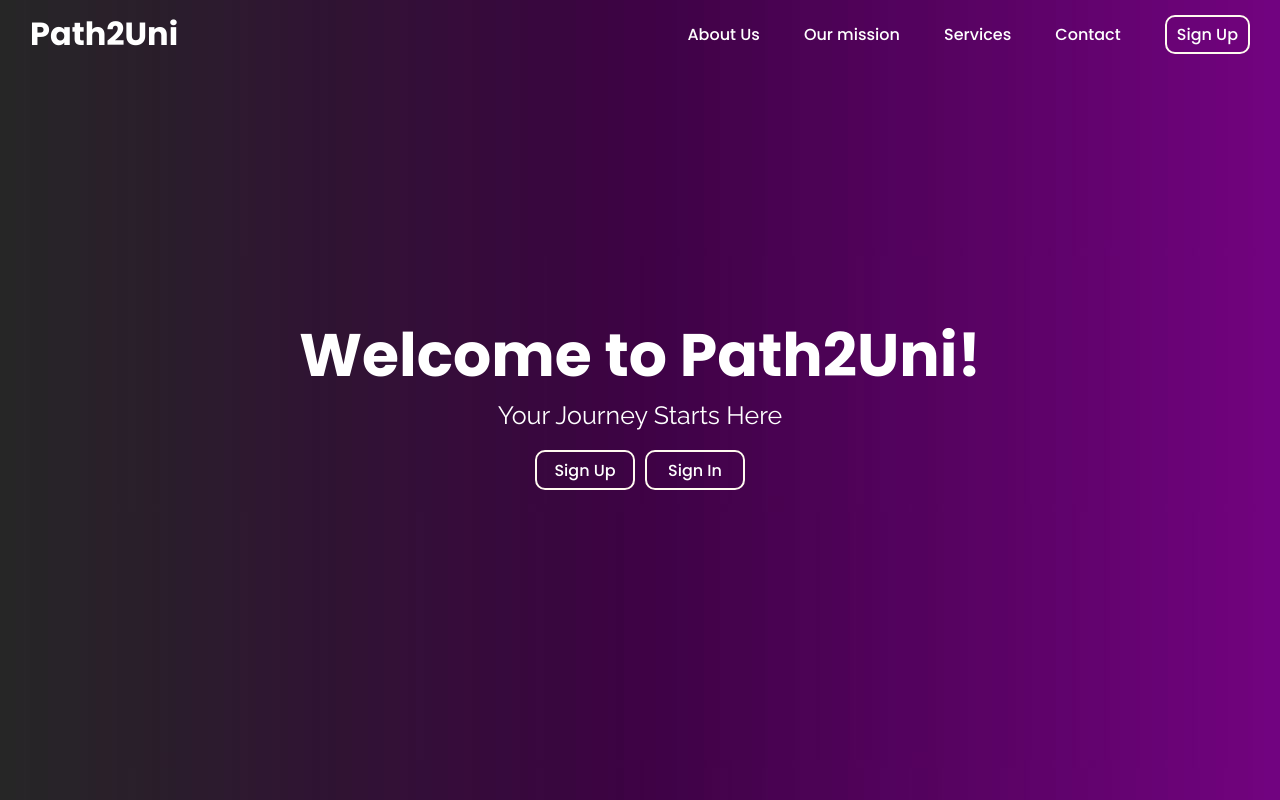
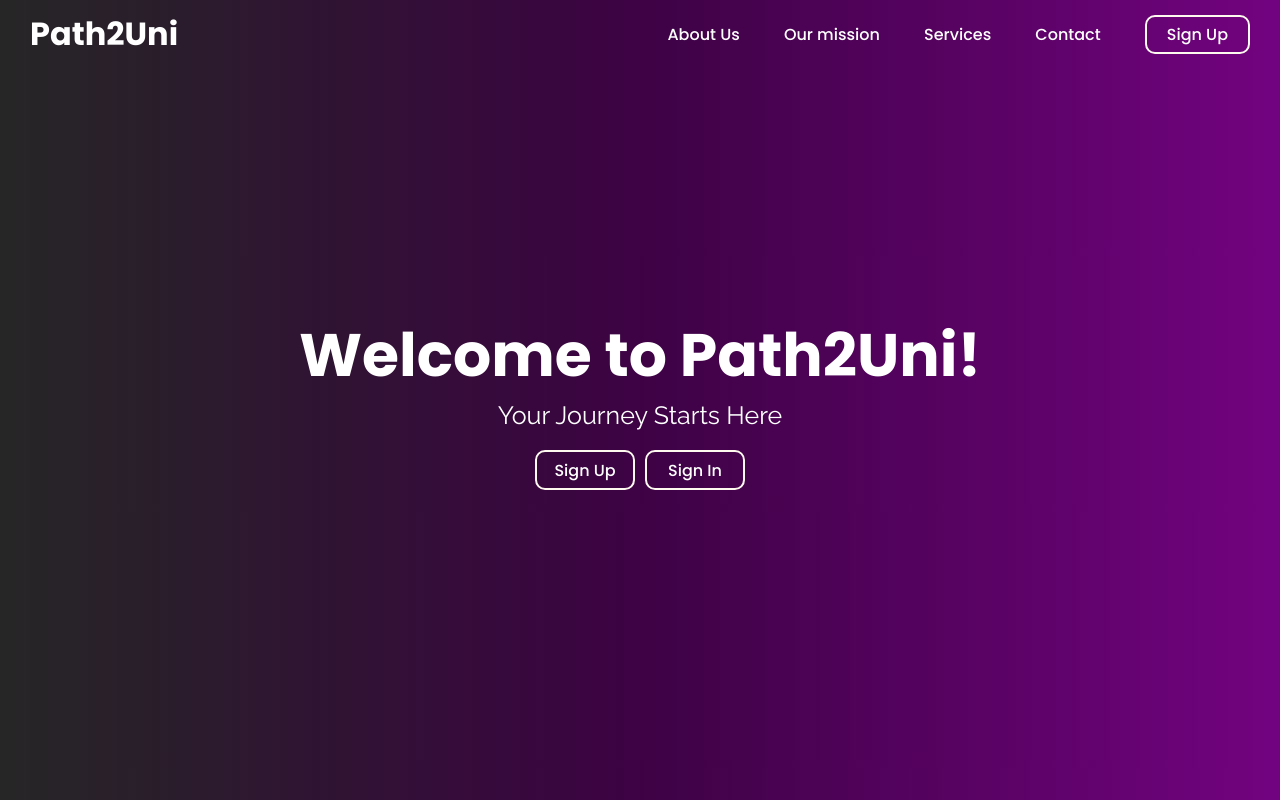
Before and after one commit to asmaachreih1/Path2Uni, a website: page Frontend/index.html in a window 1280 px wide. Drawn offline with Linux system fonts and the light colour scheme.

Commit message:
Button Design

```diff
--- a/Frontend/styles.css
+++ b/Frontend/styles.css
@@ -77,7 +77,7 @@ header{
 
 .navigation .btnSignUp-popup{
     display: inline-block;
-    padding: 5px 10px;
+    padding: 5px 20px;
     background: transparent;
     color: white;
     text-decoration: none;
```
